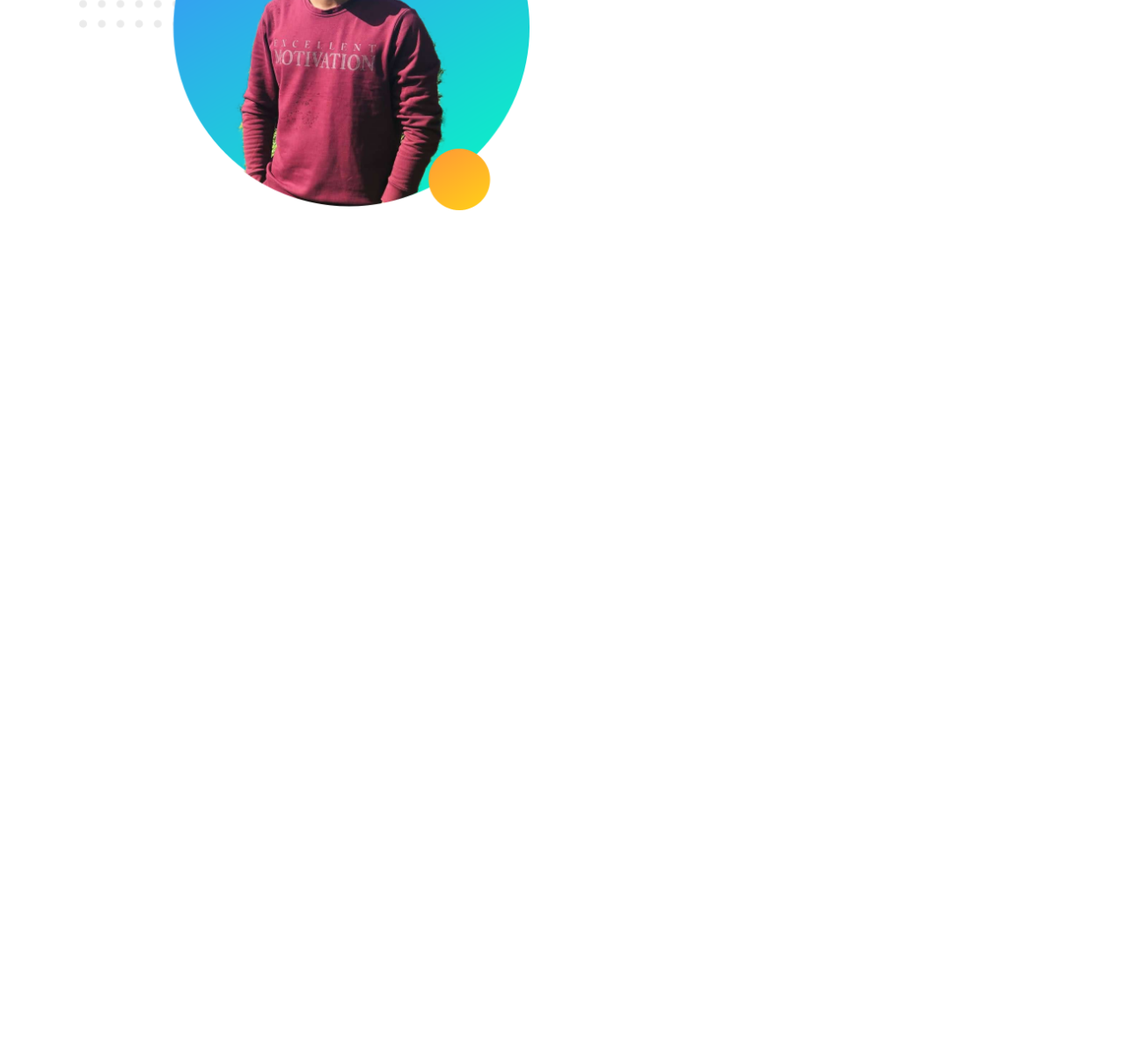
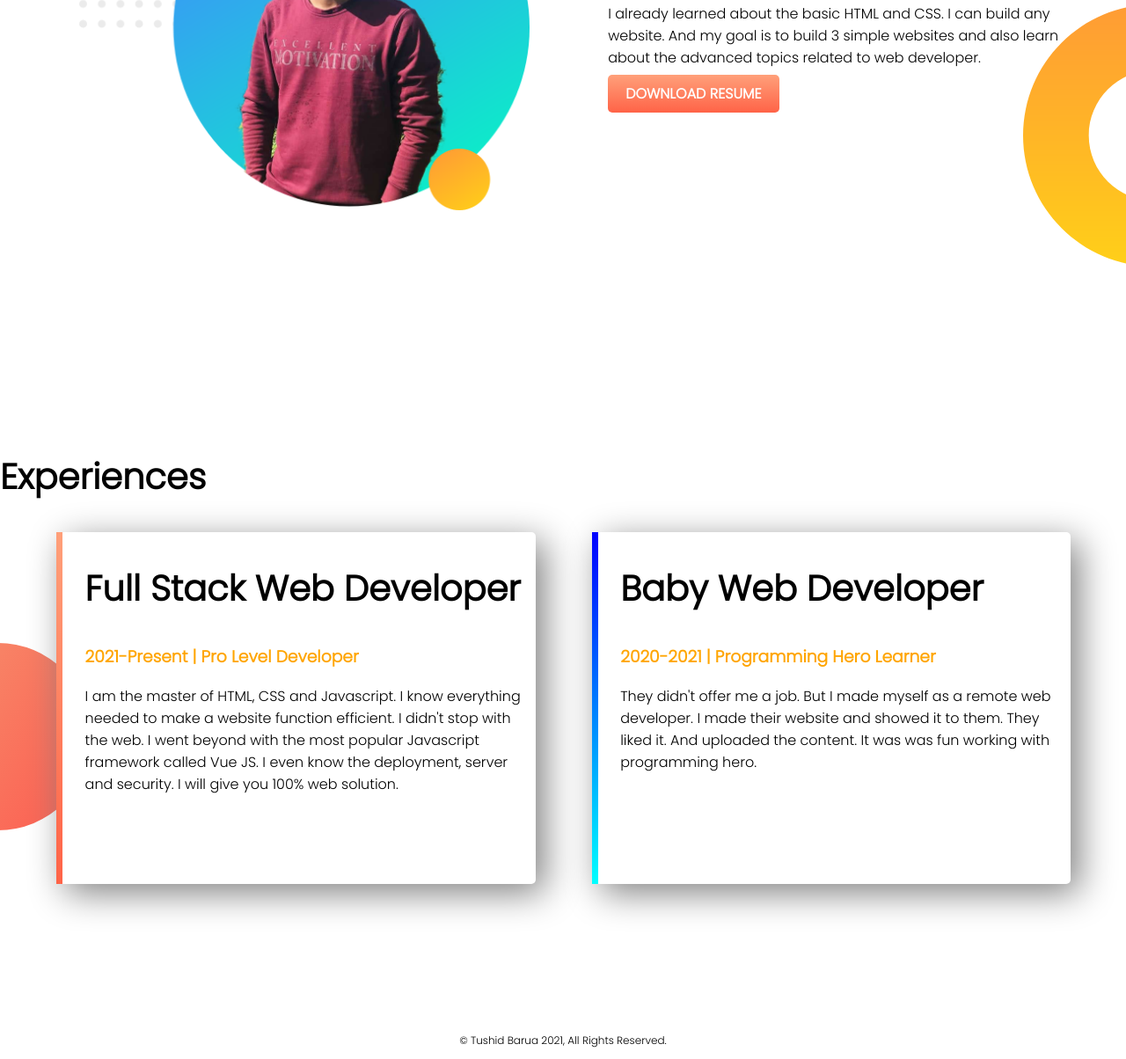
Before and after one commit to TbR777/web-portfolio, a plain HTML site: page index.html in a window 1280 px wide. Shown: the part 821-2025 px from the top of the page at 88% size. Before the commit the page ends 1300 px from the top, so only its background shows below. Drawn offline with Linux system fonts and the light colour scheme.

Commit message:
Final Project

```diff
--- a/index.html
+++ b/index.html
@@ -25,8 +25,27 @@
                 <img src="images/image10.png" alt="">
         </div>
         <div class="half-width">
-
+                <h2>Dream Big</h2>
+                <h3>Become a Web Developer</h3>
+                <p>I already learned about the basic HTML and CSS. I can build any website. And my goal is to build 3 simple websites and also learn about the advanced topics related to web developer.</p>
+                <a class="link-button" target="_blank" href="https://www.facebook.com/">DOWNLOAD RESUME</a>
         </div>
     </section>
+    <section class="experience-area">
+        <h2>Experiences</h2>
+        <div id="full-stack" class="half-width single-experience">
+            <h2>Full Stack Web Developer</h2>
+            <h3><span class="name-highlight">2021-Present | Pro Level Developer</span></h3>
+            <p>I am the master of HTML, CSS and Javascript. I know everything needed to make a website function efficient. I didn't stop with the web. I went beyond with the most popular Javascript framework called Vue JS. I even know the deployment, server and security. I will give you 100% web solution.</p>
+        </div>
+        <div id="baby-web" class="half-width single-experience">
+            <h2>Baby Web Developer</h2>
+            <h3><span class="name-highlight">2020-2021 | Programming Hero Learner</span></h3>
+            <p>They didn't offer me a job. But I made myself as a remote web developer. I made their website and showed it to them. They liked it. And uploaded the content. It was was fun working with programming hero.</p>
+        </div>
+    </section>
+    <footer class="footer-area">
+        <p> © Tushid Barua 2021, All Rights Reserved.</p>
+    </footer>
 </body>
 </html>
--- a/style.css
+++ b/style.css
@@ -4,6 +4,9 @@ body{
 }
 h1{
     font-size: 50px;
+}
+h2{
+    font-size: 40px;
 }
 .name-highlight{
     color: orange;
@@ -34,3 +37,33 @@ section{
     color: white;
     font-weight: 700;
 }
+.dream-area{
+    background-image: url("images/dream-bg.png");
+    background-repeat: no-repeat;
+    background-position: right;
+}
+.single-experience{
+    box-shadow: 10px 10px 40px gray;
+    border-radius: 5px;
+    height: 80%;
+    background-color: white;
+}
+.experience-area{
+    background-image: url("images/exp-bg.png");
+    background-repeat: no-repeat;
+    background-position: left;
+}
+#full-stack{
+    border-left: 7px solid;
+    border-image: linear-gradient(180deg, lightSalmon, tomato);
+    border-image-slice: 1;
+}
+#baby-web{
+    border-left: 7px solid;
+    border-image: linear-gradient(180deg, blue, cyan);
+    border-image-slice: 1;
+}
+.footer-area{
+    text-align: center;
+    font-size: 12px;
+}
```
Also changed, not shown: 1 other file.
